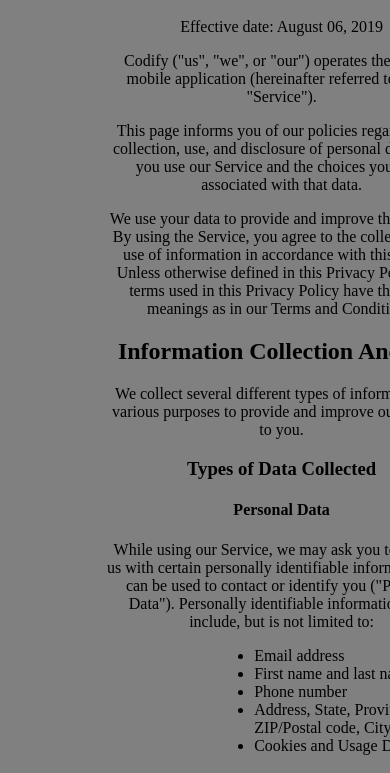
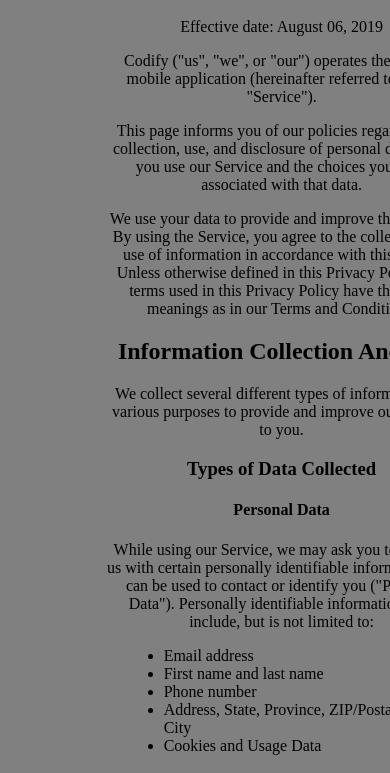
Before and after one commit to karvotch/karvotch.github.io, a plain HTML site: page index.html in a window 390 px wide. Shown: the part 48-821 px from the top of the page. Drawn offline with Linux system fonts and the light colour scheme.

Commit message:
Fixed css file

```diff
--- a/style.css
+++ b/style.css
@@ -21,6 +21,6 @@
     }
     ul {
         text-align: left;
-        margin-left: 30.8%;
+        margin-left: 5%;
     }
 }
```
